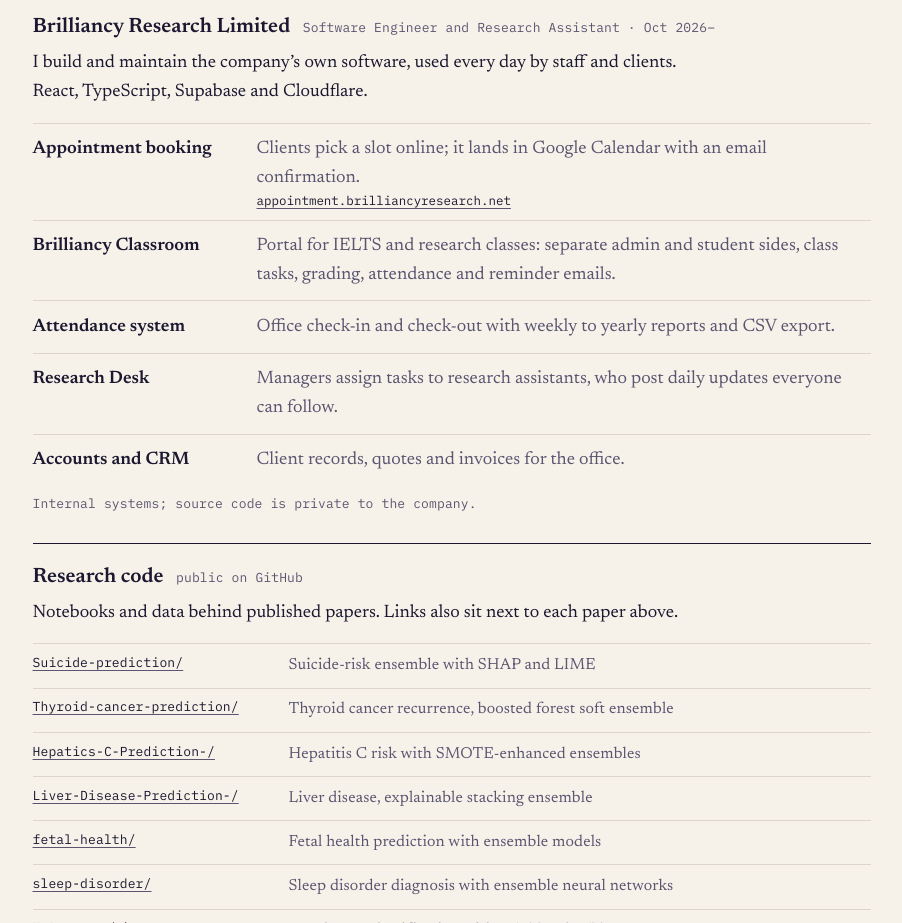
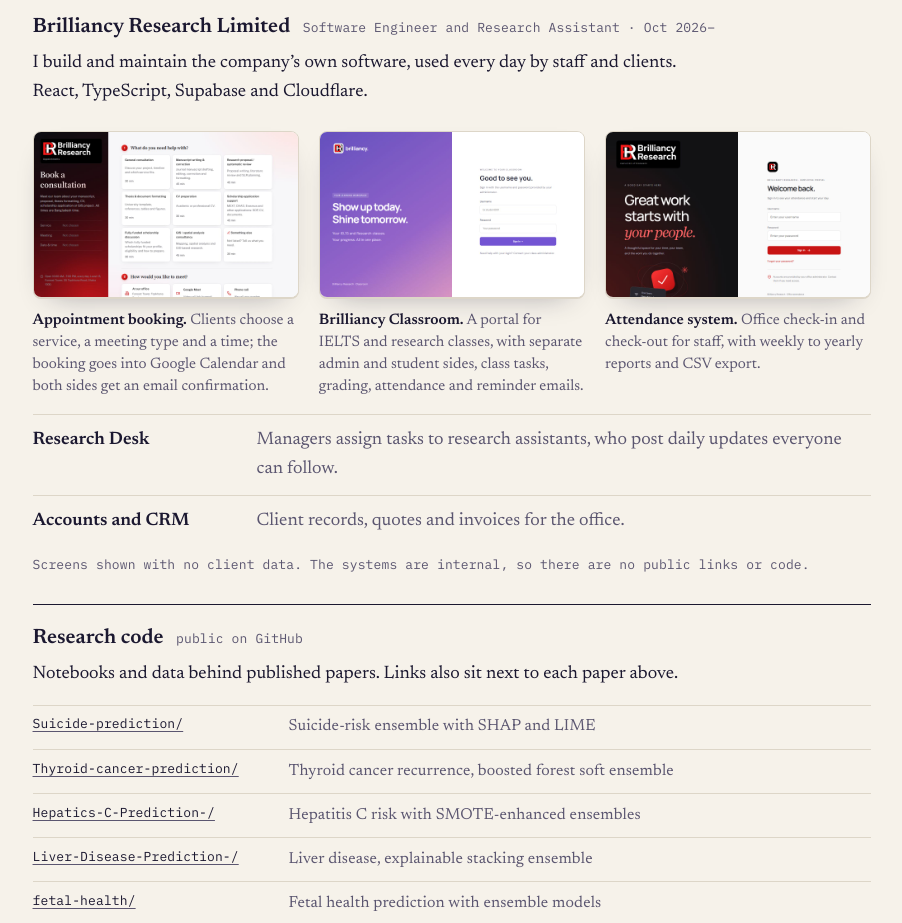
Before and after one commit to SamiulAlom/SamiulAlom.github.io, a plain HTML site: page index.html in a window 1280 px wide. Shown: the part 7720-8643 px from the top of the page, without its empty margins (236-1138 px from the left). Drawn offline with Linux system fonts and the light colour scheme.

Commit message:
Brilliancy screenshots, animation, review fixes

```diff
--- a/assets/style.css
+++ b/assets/style.css
@@ -251,3 +251,13 @@ h1 .ln > span { display: inline-block; }
 .hero-links a { display: inline-block; }
 .hero-links a:hover::after { display: inline-block; transform: translate(2px, -2px); }
 .filters button { transition: background-color .15s, color .15s; }
+
+/* Brilliancy screenshots */
+.shots { display: grid; grid-template-columns: repeat(3, minmax(0, 1fr)); gap: 20px; margin: 1.5rem 0 1rem; }
+.shots figure { margin: 0; }
+.shots img { display: block; width: 100%; height: auto; border-radius: 8px; border: 1px solid var(--rule); background: #fff;
+  box-shadow: 0 1px 0 var(--rule), 0 12px 28px -18px rgba(27, 24, 48, .45); transition: transform .3s cubic-bezier(.2, .7, .1, 1); }
+.shots figure:hover img { transform: translateY(-4px); }
+.shots figcaption { font-size: .95rem; color: var(--muted); margin-top: .75rem; line-height: 1.45; }
+.shots figcaption b { color: var(--ink); font-weight: 600; }
+@media (max-width: 860px) { .shots { grid-template-columns: 1fr; gap: 28px; } }
--- a/index.html
+++ b/index.html
@@ -428,14 +428,16 @@
     <div class="job">
       <h3>Brilliancy Research Limited <span class="mono cnt">Software Engineer and Research Assistant &middot; Oct 2026&ndash;</span></h3>
       <p class="prose">I build and maintain the company&rsquo;s own software, used every day by staff and clients. React, TypeScript, Supabase and Cloudflare.</p>
+      <div class="shots">
+        <figure><img src="assets/work/appointment.jpg" width="1280" height="800" loading="lazy" alt="Booking page of the Brilliancy Research appointment system: a grid of consultation services with durations, and the steps to choose a meeting type and time."><figcaption><b>Appointment booking.</b> Clients choose a service, a meeting type and a time; the booking goes into Google Calendar and both sides get an email confirmation.</figcaption></figure>
+        <figure><img src="assets/work/classroom.jpg" width="1280" height="800" loading="lazy" alt="Sign-in screen of Brilliancy Classroom, a learning portal for IELTS and research classes."><figcaption><b>Brilliancy Classroom.</b> A portal for IELTS and research classes, with separate admin and student sides, class tasks, grading, attendance and reminder emails.</figcaption></figure>
+        <figure><img src="assets/work/attendance.jpg" width="1280" height="800" loading="lazy" alt="Sign-in screen of the Brilliancy Research employee attendance portal."><figcaption><b>Attendance system.</b> Office check-in and check-out for staff, with weekly to yearly reports and CSV export.</figcaption></figure>
+      </div>
       <ul class="sys">
-        <li><b>Appointment booking</b> <span>Clients pick a slot online; it lands in Google Calendar with an email confirmation.</span> <a href="https://appointment.brilliancyresearch.net" rel="noopener">appointment.brilliancyresearch.net</a></li>
-        <li><b>Brilliancy Classroom</b> <span>Portal for IELTS and research classes: separate admin and student sides, class tasks, grading, attendance and reminder emails.</span></li>
-        <li><b>Attendance system</b> <span>Office check-in and check-out with weekly to yearly reports and CSV export.</span></li>
         <li><b>Research Desk</b> <span>Managers assign tasks to research assistants, who post daily updates everyone can follow.</span></li>
         <li><b>Accounts and CRM</b> <span>Client records, quotes and invoices for the office.</span></li>
       </ul>
-      <p class="mono small-note">Internal systems; source code is private to the company.</p>
+      <p class="mono small-note">Screens shown with no client data. The systems are internal, so there are no public links or code.</p>
     </div>
     <div class="job">
       <h3>Research code <span class="mono cnt">public on GitHub</span></h3>
```
Also changed, not shown: assets/work/appointment.jpg (added), assets/work/attendance.jpg (added), assets/work/classroom.jpg (added).
